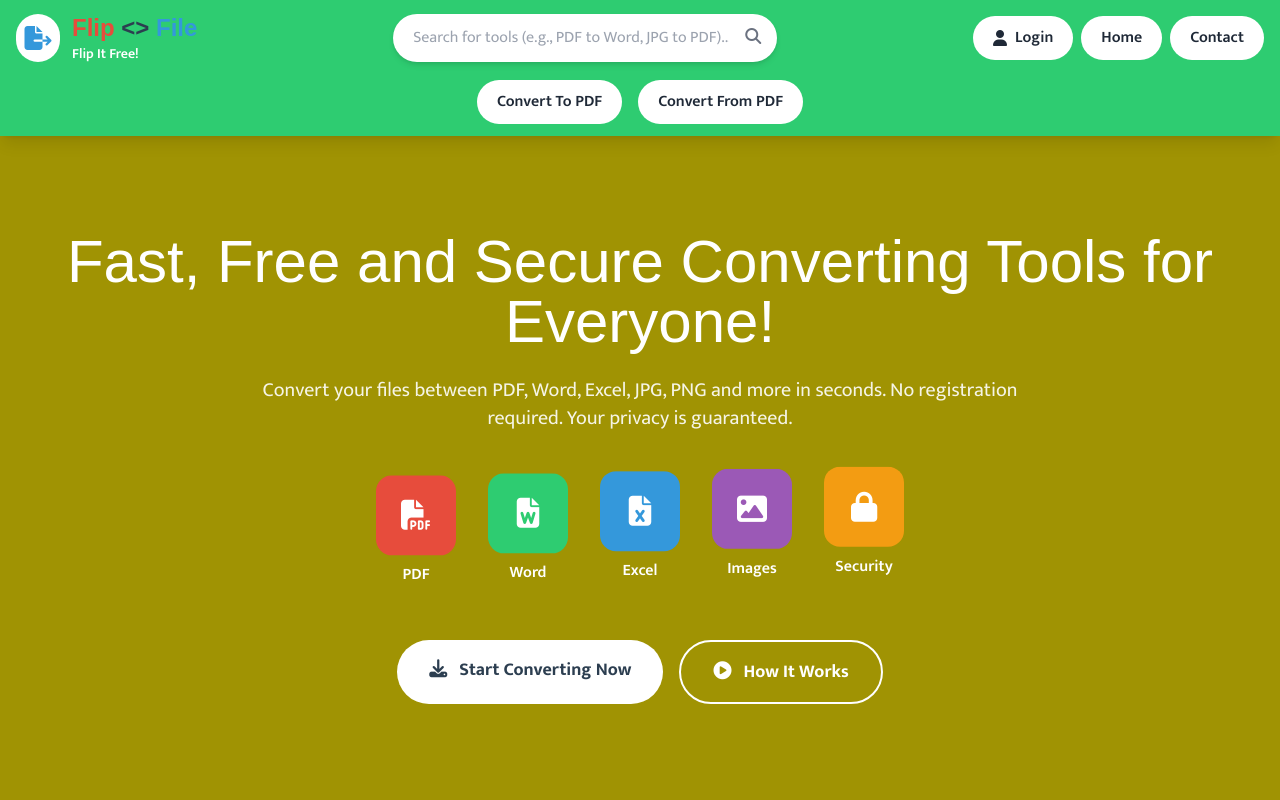
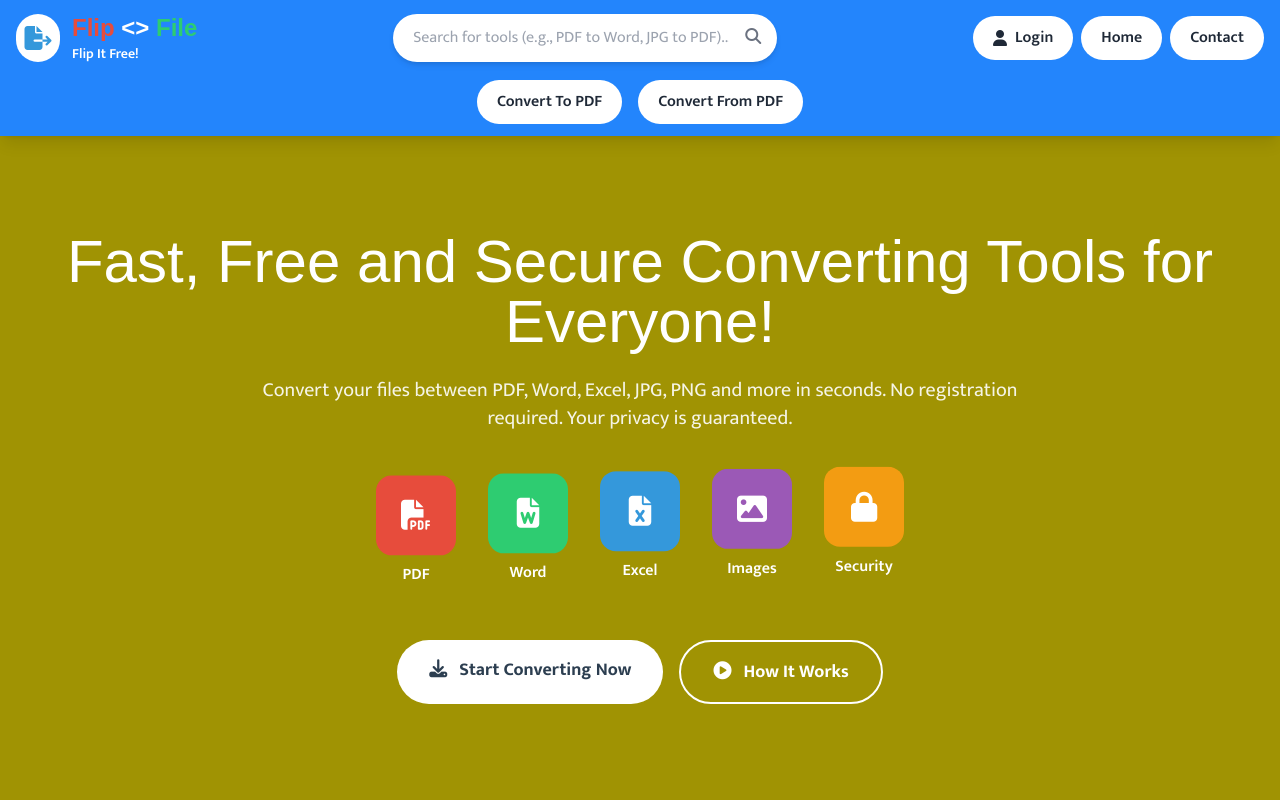
Before and after one commit to ikhan2334-dev/FlipFile-QRM, a plain HTML site: page index.html in a window 1280 px wide. Shown: the top 800 px of the page. Drawn offline with nearby package versions, Linux system fonts and the light colour scheme; a web font is replaced by a local one.

Commit message:
Update index.html

```diff
--- a/index.html
+++ b/index.html
@@ -99,7 +99,7 @@
             "https://www.youtube.com/c/flipfile",
             "https://www.tiktok.com/@flipfile",
             "https://www.facebook.com/flipfile",
-            "https://twitter.com/flipfile",
+            "https://X.com/flipfile",
             "https://www.linkedin.com/company/flipfile",
             "https://www.instagram.com/flipfile"
         ]
@@ -118,12 +118,12 @@
         }
 
         .logo-file {
-            color: #3498DB;
+            color: #2ECC71;
             font-weight: 800;
         }
 
         .logo-brackets {
-            color: #2C3E50;
+            color: #FFFFFF;
             font-weight: 800;
         }
 
@@ -190,7 +190,7 @@
 </head>
 <body class="font-mukta bg-white text-gray-800">
     <!-- Header Section -->
-    <header class="sticky top-0 z-50 shadow-lg" style="background-color: #2ECC71;">
+    <header class="sticky top-0 z-50 shadow-lg" style="background-color:#2385FC;">
         <div class="container mx-auto px-4 py-3">
             <div class="flex flex-col md:flex-row justify-between items-center">
                 <!-- Logo Area -->
```
